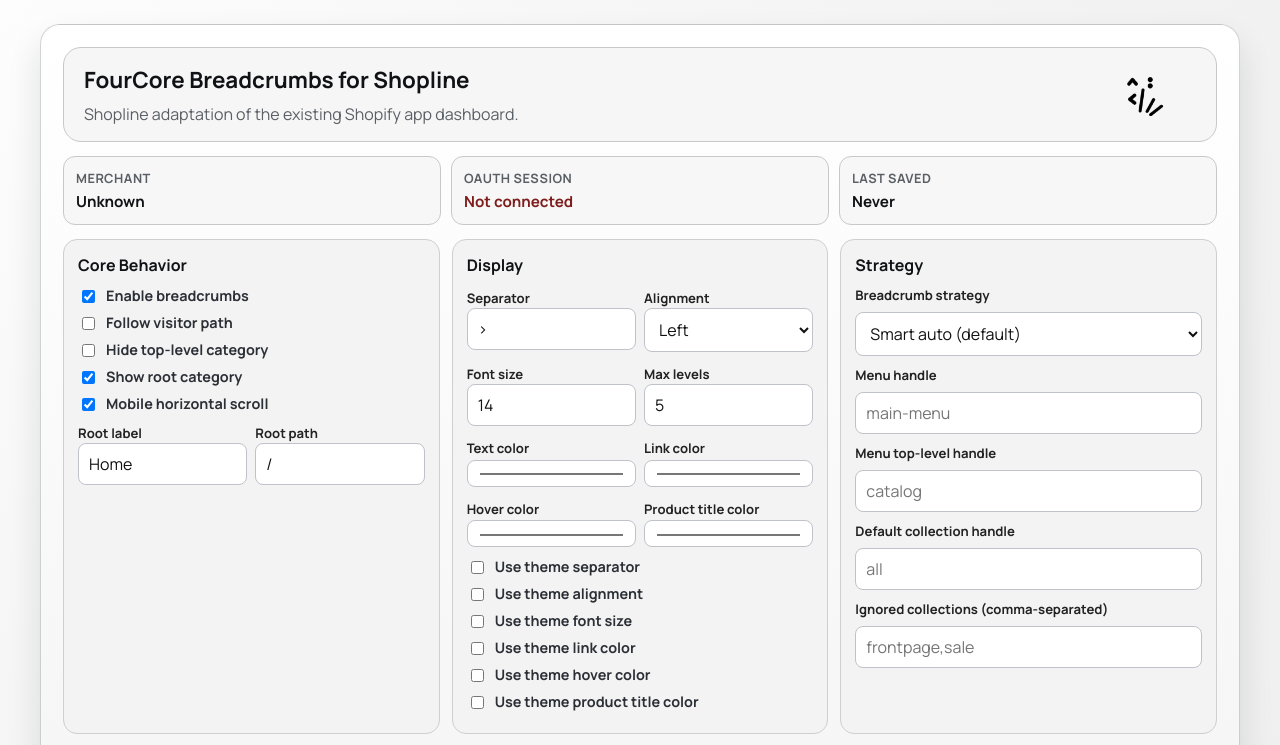
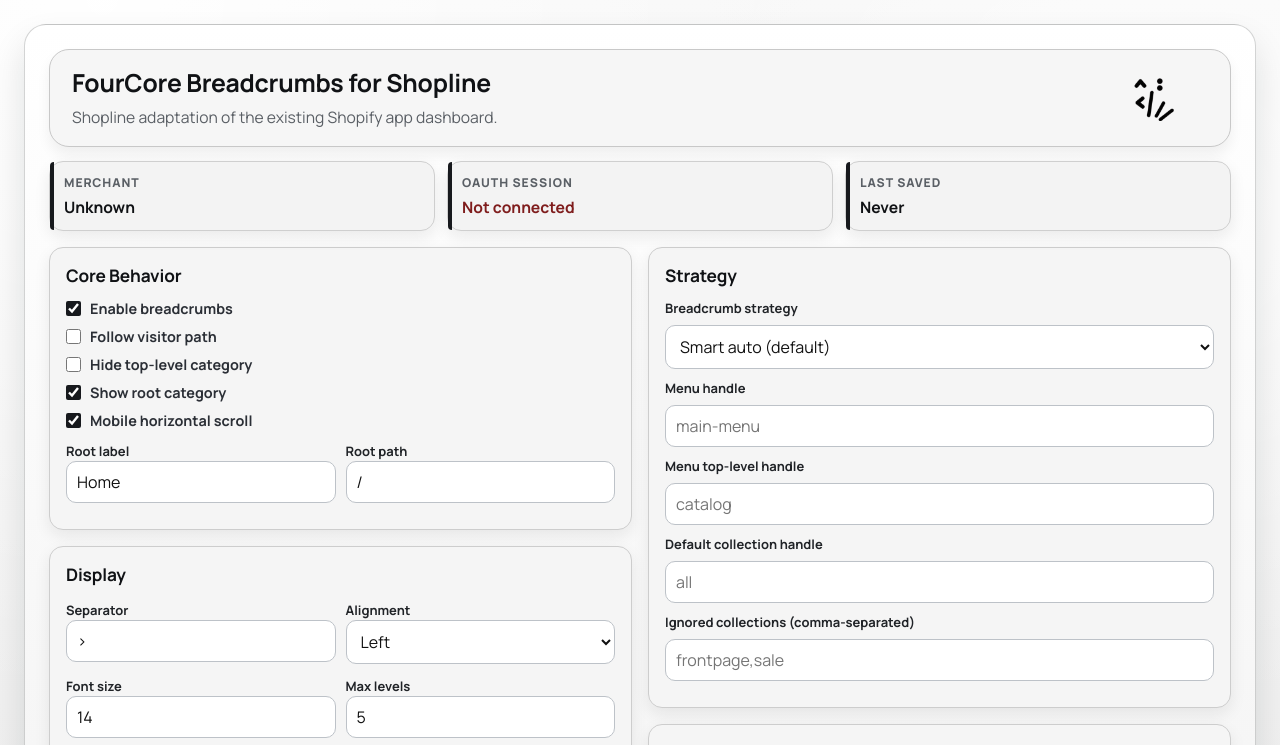
Before and after one commit to mianarsal01/fourcore-breadcrumbs-shopline, a website: page index.html in a window 1280 px wide. Shown: the top 745 px of the page. Drawn offline with Linux system fonts and the light colour scheme.

Commit message:
Refine Shopline dashboard styling to match FourCore app aesthetic

```diff
--- a/public/dashboard.css
+++ b/public/dashboard.css
@@ -2,12 +2,15 @@
   --fc-bg-1: #ffffff;
   --fc-bg-2: #f5f5f5;
   --fc-bg-3: #ebebeb;
-  --fc-text: #101215;
-  --fc-muted: #5a5f65;
-  --fc-border: #c8c8c8;
+  --fc-text-strong: #101215;
+  --fc-text-muted: #5a5f65;
+  --fc-surface: #f5f5f5;
+  --fc-surface-soft: #f1f1f1;
+  --fc-border: rgba(20, 22, 24, 0.18);
+  --fc-shadow: 0 18px 34px rgba(20, 22, 24, 0.12);
+  --fc-shadow-soft: 0 6px 16px rgba(20, 22, 24, 0.08);
   --fc-strong: #17191d;
-  --fc-soft: #f3f3f3;
-  --fc-card: #f7f7f7;
+  --fc-strong-hover: #0f1114;
   --fc-success: #14532d;
   --fc-error: #7f1d1d;
 }
@@ -19,75 +22,93 @@
 body {
   margin: 0;
   font-family: "Manrope", "Avenir Next", "Segoe UI", sans-serif;
-  color: var(--fc-text);
-  background: radial-gradient(circle at 0 0, #fdfdfd 0%, #f5f5f5 40%, #ececec 100%);
+  color: var(--fc-text-strong);
   min-height: 100vh;
+  padding: 24px;
+  background:
+    radial-gradient(circle at 8% 0%, rgba(255, 255, 255, 0.95), transparent 38%),
+    radial-gradient(circle at 92% 14%, rgba(255, 255, 255, 0.75), transparent 30%),
+    linear-gradient(180deg, #f8f8f8 0%, #efefef 55%, #e8e8e8 100%);
+}
+
+.app {
+  max-width: 1260px;
+  margin: 0 auto;
+  border-radius: 22px;
+  border: 1px solid rgba(38, 40, 44, 0.2);
+  box-shadow: var(--fc-shadow), inset 0 1px 0 rgba(255, 255, 255, 0.85);
+  background: linear-gradient(180deg, var(--fc-bg-1) 0%, var(--fc-bg-2) 58%, var(--fc-bg-3) 100%);
   padding: 24px;
 }
 
-.app {
-  max-width: 1200px;
-  margin: 0 auto;
-  border-radius: 20px;
-  border: 1px solid rgba(38, 40, 44, 0.2);
-  box-shadow: 0 18px 34px rgba(20, 22, 24, 0.12), inset 0 1px 0 rgba(255, 255, 255, 0.82);
-  background: linear-gradient(180deg, var(--fc-bg-1) 0%, var(--fc-bg-2) 58%, var(--fc-bg-3) 100%);
-  padding: 22px;
-}
-
 .hero {
+  position: relative;
   display: flex;
   align-items: center;
   justify-content: space-between;
-  gap: 16px;
+  gap: 18px;
+  border-radius: 20px;
+  border: 1px solid #c8c8c8;
   background: #f6f6f6;
-  border: 1px solid var(--fc-border);
-  border-radius: 18px;
-  padding: 16px 20px;
-  margin-bottom: 14px;
+  box-shadow: 0 8px 14px rgba(0, 0, 0, 0.06);
+  padding: 18px 22px;
 }
 
 .hero h1 {
   margin: 0;
-  font-size: 1.4rem;
+  font-size: 1.55rem;
+  line-height: 1.2;
+  letter-spacing: -0.01em;
 }
 
 .hero p {
   margin: 8px 0 0;
-  color: var(--fc-muted);
+  color: var(--fc-text-muted);
+  font-size: 0.98rem;
 }
 
 .brand {
-  width: 104px;
-  height: 42px;
+  width: 110px;
+  height: 46px;
   object-fit: contain;
 }
 
 .status {
+  margin-top: 14px;
   display: grid;
-  grid-template-columns: repeat(auto-fit, minmax(260px, 1fr));
-  gap: 10px;
-  margin-bottom: 14px;
+  grid-template-columns: repeat(3, minmax(0, 1fr));
+  gap: 12px;
 }
 
 .statusCard {
-  border: 1px solid var(--fc-border);
-  border-radius: 12px;
-  background: var(--fc-card);
-  padding: 12px;
+  position: relative;
+  border: 1px solid #cfcfcf;
+  border-radius: 14px;
+  background: #f3f3f3;
+  box-shadow: var(--fc-shadow-soft);
+  padding: 12px 14px;
+}
+
+.statusCard::before {
+  content: "";
+  position: absolute;
+  inset: 0 auto 0 0;
+  width: 4px;
+  border-radius: 14px 0 0 14px;
+  background: #17191d;
 }
 
 .statusCard .label {
-  font-size: 0.8rem;
-  font-weight: 700;
-  color: var(--fc-muted);
+  font-size: 0.76rem;
+  font-weight: 800;
+  letter-spacing: 0.08em;
+  color: var(--fc-text-muted);
   text-transform: uppercase;
-  letter-spacing: 0.04em;
 }
 
 .statusCard .value {
-  margin-top: 4px;
-  font-size: 0.95rem;
+  margin-top: 5px;
+  font-size: 0.98rem;
   font-weight: 700;
 }
 
@@ -100,21 +121,27 @@
 }
 
 .grid {
-  display: grid;
-  grid-template-columns: repeat(auto-fit, minmax(320px, 1fr));
-  gap: 12px;
+  margin-top: 16px;
+  column-width: 420px;
+  column-gap: 16px;
 }
 
 .card {
-  border: 1px solid #cfcfcf;
+  display: inline-block;
+  width: 100%;
+  margin: 0 0 16px;
+  break-inside: avoid;
+  border: 1px solid #cdcdcd;
   border-radius: 14px;
-  background: var(--fc-soft);
-  padding: 14px;
+  background: var(--fc-surface);
+  box-shadow: var(--fc-shadow-soft);
+  padding: 16px;
 }
 
 .card h2 {
-  margin: 0 0 10px;
-  font-size: 1rem;
+  margin: 0 0 12px;
+  font-size: 1.08rem;
+  letter-spacing: -0.01em;
 }
 
 .row {
@@ -125,12 +152,13 @@
 
 .row.inline {
   grid-template-columns: 1fr 1fr;
+  gap: 10px;
 }
 
 label {
-  font-size: 0.82rem;
+  font-size: 0.81rem;
   font-weight: 700;
-  color: #222;
+  color: #202327;
 }
 
 input[type="text"],
@@ -140,29 +168,46 @@
 select,
 textarea {
   width: 100%;
-  border: 1px solid #bfc3c9;
-  border-radius: 8px;
+  border: 1px solid #bdc2c8;
+  border-radius: 10px;
   background: #fff;
   color: #111;
   padding: 9px 10px;
   font: inherit;
+  transition: border-color 0.18s ease, box-shadow 0.18s ease;
+}
+
+input:focus,
+select:focus,
+textarea:focus {
+  outline: none;
+  border-color: #111;
+  box-shadow: 0 0 0 3px rgba(17, 17, 17, 0.1);
+}
+
+input[type="color"] {
+  min-height: 42px;
+  padding: 5px;
 }
 
 input[type="checkbox"] {
-  transform: translateY(1px);
+  width: 15px;
+  height: 15px;
+  accent-color: #17191d;
+  margin: 0;
 }
 
 .check {
   display: flex;
   align-items: center;
-  gap: 8px;
+  gap: 9px;
   font-size: 0.9rem;
   color: #2b2f36;
-  margin-bottom: 8px;
+  margin-bottom: 9px;
 }
 
 .actions {
-  margin-top: 16px;
+  margin-top: 4px;
   display: flex;
   flex-wrap: wrap;
   gap: 10px;
@@ -174,24 +219,39 @@
   border-radius: 999px;
   padding: 10px 14px;
   font-weight: 700;
+  font-size: 0.92rem;
   cursor: pointer;
   text-decoration: none;
+  display: inline-flex;
+  align-items: center;
+  justify-content: center;
+  transition: transform 0.16s ease, box-shadow 0.16s ease, background-color 0.16s ease;
+}
+
+button:hover,
+.btn:hover {
+  transform: translateY(-1px);
 }
 
 button.primary {
   background: var(--fc-strong);
   color: #fff;
+  box-shadow: 0 8px 14px rgba(17, 17, 17, 0.2);
+}
+
+button.primary:hover {
+  background: var(--fc-strong-hover);
 }
 
 button.secondary,
 .btn.secondary {
-  background: #d8d8d8;
+  background: #dcdcdc;
   color: #111;
 }
 
 .toast {
   margin-top: 12px;
-  border-radius: 10px;
+  border-radius: 11px;
   padding: 10px 12px;
   font-size: 0.9rem;
   border: 1px solid transparent;
@@ -215,8 +275,15 @@
 }
 
 .small {
-  font-size: 0.78rem;
-  color: var(--fc-muted);
+  margin: 12px 2px 0;
+  font-size: 0.8rem;
+  color: var(--fc-text-muted);
+}
+
+@media (max-width: 1024px) {
+  .status {
+    grid-template-columns: 1fr;
+  }
 }
 
 @media (max-width: 720px) {
@@ -226,6 +293,17 @@
 
   .app {
     padding: 14px;
+    border-radius: 16px;
+  }
+
+  .hero {
+    flex-direction: column;
+    align-items: flex-start;
+  }
+
+  .brand {
+    width: 92px;
+    height: 38px;
   }
 
   .row.inline {
```
